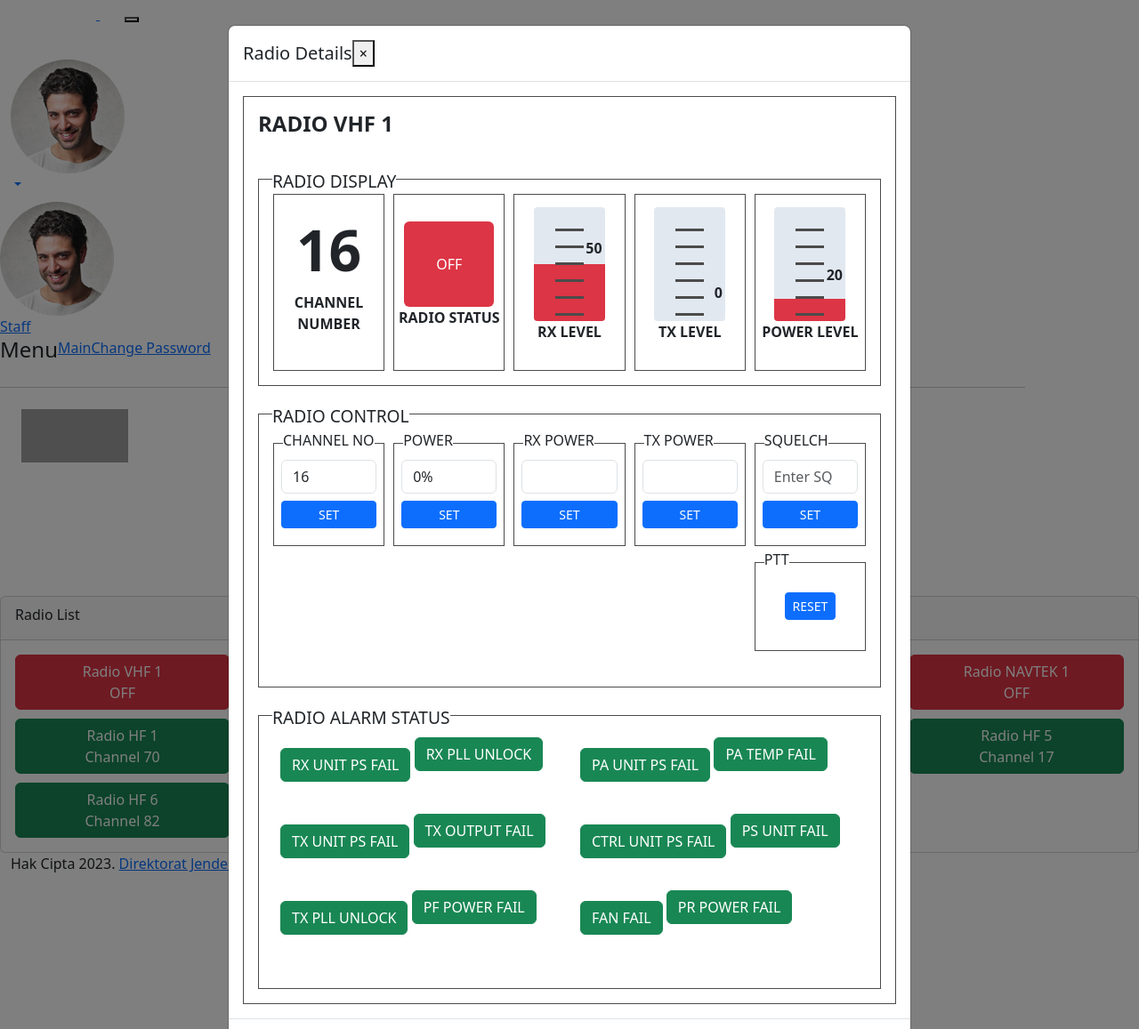
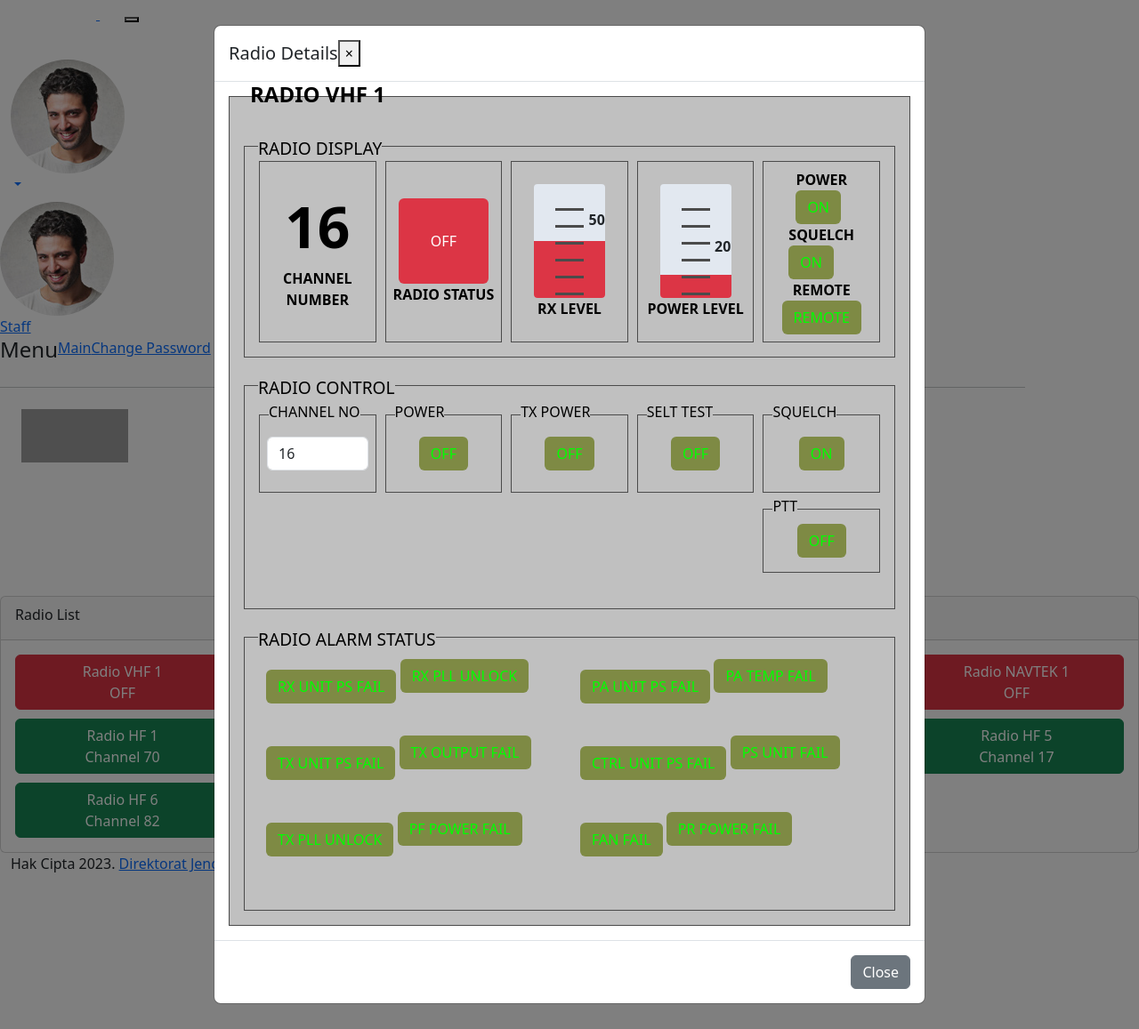
Before and after one commit to Lukman350/jrcremotesystem, a CodeIgniter app: page /jrc_project/main in a window 1280 px wide, after a click that opens the changed part. Shown: the whole page at 89% size. Run offline with CodeIgniter, Linux system fonts and the light colour scheme; data comes from the database, SQL or seed files in the repository; data that the repository does not hold is empty; some libraries are stand-ins or nearby versions; grey boxes are pictures that could not be loaded.

Commit message:
mengubah tampilan warna radio

```diff
--- a/application/views/content/main_display.php
+++ b/application/views/content/main_display.php
@@ -23,13 +23,39 @@
 		padding: 1rem;
 		border: 1px solid #4b4b4b;
 		overflow: auto;
-		position: relative;
+		background-color: #c0c0c0;
+		color: black;
 	}
 
 	.radio-display .title {
 		font-size: 1.5rem;
 		font-weight: bold;
 		text-transform: uppercase;
+		color: black;
+		position: absolute;
+		top: 0px;
+		left: 40px;
+		z-index: 22;
+	}
+
+	.radio-display .title::before {
+		content: "";
+		background-color: #fff;
+		display: block;
+		width: fit-content;
+		height: 1rem;
+		z-index: 20;
+		position: absolute;
+	}
+
+	.radio-display .title::after {
+		content: "";
+		background-color: #fff;
+		display: block;
+		width: fit-content;
+		height: 1rem;
+		z-index: 20;
+		position: absolute;
 	}
 
 	.radio-display .section-title {
@@ -38,7 +64,7 @@
 		position: relative;
 		top: 1.4rem;
 		left: 1rem;
-		background-color: #fff;
+		background-color: #c0c0c0;
 		width: fit-content;
 	}
 
@@ -81,9 +107,10 @@
 		justify-content: center;
 		align-items: center;
 		column-gap: 5rem;
-		min-height: 100px;
+		min-height: max-content;
 		border: 1px solid #4b4b4b;
 		position: relative;
+		padding: 1rem 0;
 	}
 
 	.radio-display .section-item .section-item-title {
@@ -97,6 +124,8 @@
 		text-transform: uppercase;
 		font-weight: semi-bold;
 		text-align: center;
+		margin: 0;
+		padding: 0;
 	}
 
 	.radio-display .section-1 .section-item-desc {
@@ -108,7 +137,7 @@
 		top: -1rem;
 		left: 10px;
 		width: fit-content;
-		background-color: #fff;
+		background-color: #c0c0c0;
 		height: fit-content;
 	}
 
@@ -141,7 +170,7 @@
 		flex-direction: column;
 		gap: 1rem;
 		position: absolute;
-		top: 38px;
+		top: 52px;
 	}
 
 	.radio-display #rx-level-value,
@@ -169,6 +198,12 @@
 	.bg-green {
 		background-color: #B5C668;
 		color: #00ff00;
+	}
+
+	.btn-custom {
+		background-color: #7E8A44;
+		color: #00ff00;
+		text-transform: uppercase;
 	}
 
 	/* make a loader */
--- a/application/views/modals/radio_modal.php
+++ b/application/views/modals/radio_modal.php
@@ -1,6 +1,6 @@
 <!-- Modal Reset Unit Master -->
 <div class="modal fade" id="radio_modal" tabindex="-1" role="dialog" aria-labelledby="exampleModalLabel" aria-hidden="true">
-  <div class="modal-dialog" role="document" style="max-width: 768px;">
+  <div class="modal-dialog" role="document" style="max-width: 800px;">
     <div class="modal-content">
       <div class="modal-header">
         <h5 class="modal-title" id="title_radio_modal">Radio Details</h5>
--- a/assets/js/RadioTemplate.js
+++ b/assets/js/RadioTemplate.js
@@ -11,6 +11,7 @@ const getRadioTemplates = (data) => {
 	} = data;
 
 	return `
+
   <div class="radio-display">
     <h2 class="title">
       Radio ${radioNo}
@@ -103,38 +104,6 @@ const getRadioTemplates = (data) => {
             <div
               class="progress-bar bg-danger"
               role="progressbar"
-              style="height: ${tx_level}%"
-              aria-valuenow="${tx_level}"
-              aria-valuemin="0"
-              aria-valuemax="100"
-              id="tx-level-bar"
-            >
-              <span class="text-dark" id="tx-level-value" style="bottom: calc(75px + ${tx_level}px)">${tx_level}</span>
-            </div>
-          </div>
-          <p
-            class="section-item-desc"
-          >
-            TX Level
-          </p>
-        </div>
-        <div
-          class="section-item py-2"
-        >
-          <div class="line-wrapper">
-            <div class="line-number"></div>
-            <div class="line-number"></div>
-            <div class="line-number"></div>
-            <div class="line-number"></div>
-            <div class="line-number"></div>
-            <div class="line-number"></div>
-          </div>
-          <div
-            class="bar-wrapper"
-          >
-            <div
-              class="progress-bar bg-danger"
-              role="progressbar"
               style="height: ${power_level}%"
               aria-valuenow="${power_level}"
               aria-valuemin="0"
@@ -149,6 +118,54 @@ const getRadioTemplates = (data) => {
           >
             Power Level
           </p>
+        </div>
+        <div
+          class="section-item py-2"
+        >
+          <div>
+            <p
+              class="section-item-desc"
+            >
+              Power
+            </p>
+
+            <button
+              class="btn btn-custom"
+              type="button"
+              id="power-squelch-1"
+            >
+              ON
+            </button>
+          </div>
+          <div>
+            <p
+              class="section-item-desc"
+            >
+              Squelch
+            </p>
+
+            <button
+              class="btn btn-custom"
+              type="button"
+              id="power-squelch-1"
+            >
+              ON
+            </button>
+          </div>
+          <div>
+            <p
+              class="section-item-desc"
+            >
+              Remote
+            </p>
+
+            <button
+              class="btn btn-custom"
+              type="button"
+            >
+              remote
+            </button>
+          </div>
         </div>
       </div>
     </div>
@@ -168,7 +185,6 @@ const getRadioTemplates = (data) => {
             Channel No
           </p>
 
-          <form id="channel-form" class="d-flex flex-column w-100" style="gap: 0.5rem;">
           <input
             type="number"
             class="form-control"
@@ -177,13 +193,9 @@ const getRadioTemplates = (data) => {
             placeholder="Enter Channel Number"
             required
           />
-            <button class="btn btn-sm btn-primary" type="submit">
-              SET
-            </button>
-          </form>
         </div>
         <div
-          class="section-item px-2"
+          class="section-item"
         >
           <p
             class="section-item-desc"
@@ -191,42 +203,12 @@ const getRadioTemplates = (data) => {
             Power
           </p>
 
-          <form id="power-reduction-form" class="d-flex flex-column w-100" style="gap: 0.5rem;">
-            <select
-              class="form-control"
-              id="power-reduction-input"
-              placeholder="Select Power Reduction Value"
-              required
-            >
-              <option value="0">0%</option>
-              <option value="25">25%</option>
-              <option value="50">50%</option>
-              <option value="75">75%</option>
-              <option value="100">100%</option>
-            </select>
-            <button class="btn btn-sm btn-primary" type="submit">
-              SET
+          <button class="btn btn-custom" id="power-btn" type="button">
+            ${power_level == "1" ? "ON" : "OFF"}
           </button>
-          </form>
         </div>
         <div
-          class="section-item px-2"
-        >
-          <p
-            class="section-item-desc"
-          >
-            RX Power
-          </p>
-
-          <form id="rx-power-form" class="d-flex flex-column w-100" style="gap: 0.5rem;">
-            <input type="number" class="form-control" id="rx-power-input" required />
-            <button class="btn btn-sm btn-primary" type="submit">
-              SET
-            </button>
-          </form>
-        </div>
-        <div
-          class="section-item px-2"
+          class="section-item"
         >
           <p
             class="section-item-desc"
@@ -234,20 +216,26 @@ const getRadioTemplates = (data) => {
             TX Power
           </p>
 
-          <form id="tx-power-form" class="d-flex flex-column w-100" style="gap: 0.5rem;">
-            <input
-              type="number"
-              class="form-control"
-              id="tx-power-input"
-              required
-            />
-            <button class="btn btn-sm btn-primary" type="submit">
-              SET
+          <button class="btn btn-custom" id="tx-power-btn">
+            ${tx_level > "0" ? "RATED" : "OFF"}
+          </button>
+        </div>
+        <div
+          class="section-item"
+        >
+          <p
+            class="section-item-desc"
+          >
+            Selt Test
+          </p>
+
+            <button class="btn btn-custom" id="selt-test-btn">
+              OFF
             </button>
           </form>
         </div>
         <div
-          class="section-item px-2"
+          class="section-item"
         >
           <p
             class="section-item-desc"
@@ -255,21 +243,13 @@ const getRadioTemplates = (data) => {
             Squelch
           </p>
 
-          <form id="sq-up-limit-form" class="d-flex flex-column w-100" style="gap: 0.5rem;">
-            <input
-              type="number"
-              class="form-control"
-              id="sq-up-limit-input"
-              placeholder="Enter SQ Up Limit"
-            />
-            <button class="btn btn-sm btn-primary" type="submit">
-              SET
+          <button class="btn btn-custom" id="sequelch-btn">
+            ON
           </button>
-          </form>
         </div>
         <div class="col-span-4"></div>
         <div
-          class="section-item px-2 my-2"
+          class="section-item my-2"
         >
           <p
             class="section-item-desc"
@@ -278,11 +258,11 @@ const getRadioTemplates = (data) => {
           </p>
 
           <button
-            class="btn btn-sm btn-block btn-primary"
+            class="btn btn-custom"
             type="button"
-            id="btn-reset-alarm"
+            id="ptt-btn"
           >
-            RESET
+            OFF
           </button>
         </div>
       </div>
@@ -296,20 +276,20 @@ const getRadioTemplates = (data) => {
       <div class="section-3">
         <div class="row">
           <div class="col">
-            <button class="btn btn-success btn-block mb-4" id="alm_RxUnitPsFail">RX UNIT PS FAIL</button>
-            <button class="btn btn-success btn-block mb-5" id="alm_RxPllUnlock">RX PLL UNLOCK</button>
-            <button class="btn btn-success btn-block mb-4" id="alm_TxUnitPsFail">TX UNIT PS FAIL</button>
-            <button class="btn btn-success btn-block mb-5" id="alm_TxOutputFail">TX OUTPUT FAIL</button>
-            <button class="btn btn-success btn-block mb-4" id="alm_TxPllUnlock">TX PLL UNLOCK</button>
-            <button class="btn btn-success btn-block mb-5" id="alm_PfPowerFail">PF POWER FAIL</button>
+            <button class="btn btn-custom btn-block mb-4" id="alm_RxUnitPsFail">RX UNIT PS FAIL</button>
+            <button class="btn btn-custom btn-block mb-5" id="alm_RxPllUnlock">RX PLL UNLOCK</button>
+            <button class="btn btn-custom btn-block mb-4" id="alm_TxUnitPsFail">TX UNIT PS FAIL</button>
+            <button class="btn btn-custom btn-block mb-5" id="alm_TxOutputFail">TX OUTPUT FAIL</button>
+            <button class="btn btn-custom btn-block mb-4" id="alm_TxPllUnlock">TX PLL UNLOCK</button>
+            <button class="btn btn-custom btn-block mb-5" id="alm_PfPowerFail">PF POWER FAIL</button>
           </div>
           <div class="col">
-            <button class="btn btn-success btn-block mb-4" id="alm_PaUnitPsFail">PA UNIT PS FAIL</button>
-            <button class="btn btn-success btn-block mb-5" id="alm_PaTempFail">PA TEMP FAIL</button>
-            <button class="btn btn-success btn-block mb-4" id="alm_CtrlUnitPsFail">CTRL UNIT PS FAIL</button>
-            <button class="btn btn-success btn-block mb-5" id="alm_PsUnitFail">PS UNIT FAIL</button>
-            <button class="btn btn-success btn-block mb-4" id="alm_FanFail">FAN FAIL</button>
-            <button class="btn btn-success btn-block mb-5" id="alm_PaPowerFail">PR POWER FAIL</button>
+            <button class="btn btn-custom btn-block mb-4" id="alm_PaUnitPsFail">PA UNIT PS FAIL</button>
+            <button class="btn btn-custom btn-block mb-5" id="alm_PaTempFail">PA TEMP FAIL</button>
+            <button class="btn btn-custom btn-block mb-4" id="alm_CtrlUnitPsFail">CTRL UNIT PS FAIL</button>
+            <button class="btn btn-custom btn-block mb-5" id="alm_PsUnitFail">PS UNIT FAIL</button>
+            <button class="btn btn-custom btn-block mb-4" id="alm_FanFail">FAN FAIL</button>
+            <button class="btn btn-custom btn-block mb-5" id="alm_PaPowerFail">PR POWER FAIL</button>
           </div>
         </div>
       </div>
```
Lines whose indentation alone changed are shown as unchanged.
